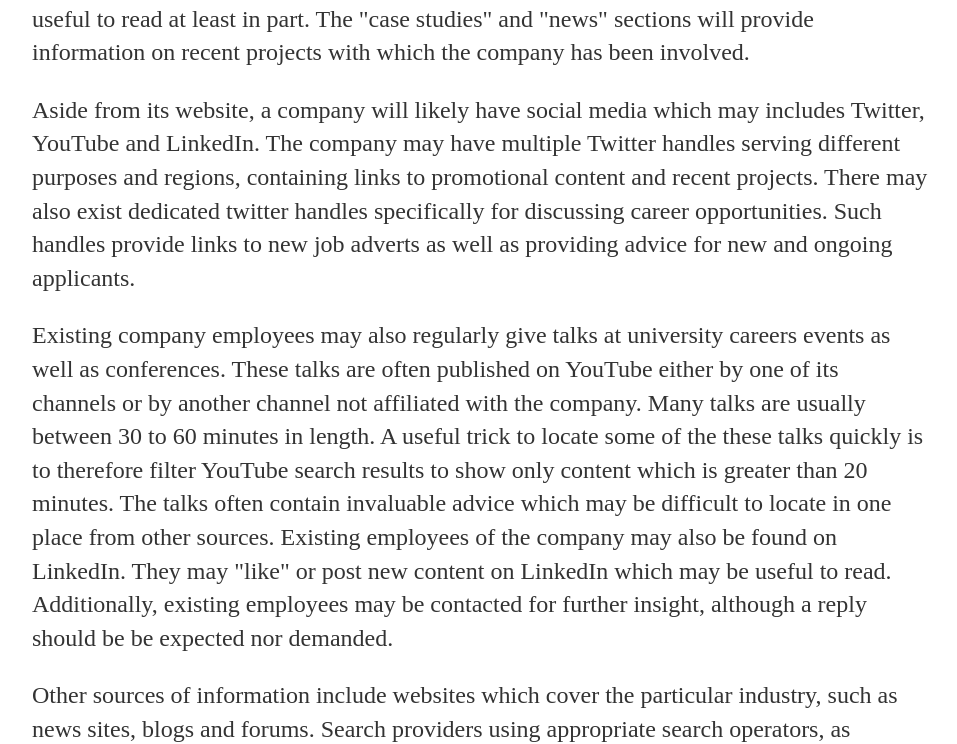
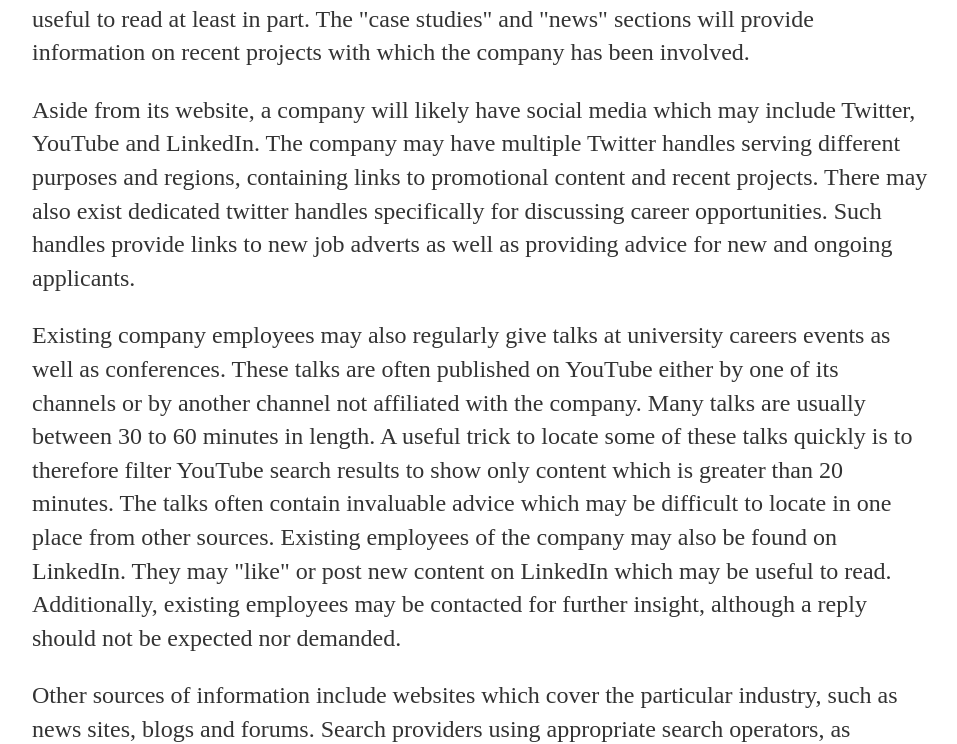
Before and after one commit to pa5411/Graduate-Job-Help, a Jekyll site: the page built from researchingcompaniesandtopics.html, in a window 1280 px wide. Shown: the part 791-1535 px from the top of the page, without its empty margins (160-1117 px from the left). Built offline with Jekyll 4.4.1, drawn with Linux system fonts in a browser that asks for light colours.

Commit message:
fix grammar and typos in research companies guide

```diff
--- a/researchingcompaniesandtopics.html
+++ b/researchingcompaniesandtopics.html
@@ -18,9 +18,9 @@ date: 2021-06-21
 
 		<p> The "careers" section will have a wide variety of information. This may include general information about the business of the company, specific information on roles held by its employees and guidance on the application process. The "about us" section will have detailed information on the business of the company and its values. There may also be links to business reports as well as statements on its ethics and sustainability policy. The reports may be detailed financial reports for each quarter or summary reports. Detailed financial reports may be difficult to consume. However summary reports are concise and would be useful to read at least in part. The "case studies" and "news" sections will provide information on recent projects with which the company has been involved. </p>
 
-		<p> Aside from its website, a company will likely have social media which may includes Twitter, YouTube and LinkedIn. The company may have multiple Twitter handles serving different purposes and regions, containing links to promotional content and recent projects. There may also exist dedicated twitter handles specifically for discussing career opportunities. Such handles provide links to new job adverts as well as providing advice for new and ongoing applicants. </p>
+		<p> Aside from its website, a company will likely have social media which may include Twitter, YouTube and LinkedIn. The company may have multiple Twitter handles serving different purposes and regions, containing links to promotional content and recent projects. There may also exist dedicated twitter handles specifically for discussing career opportunities. Such handles provide links to new job adverts as well as providing advice for new and ongoing applicants. </p>
 
-		<p> Existing company employees may also regularly give talks at university careers events as well as conferences. These talks are often published on YouTube either by one of its channels or by another channel not affiliated with the company. Many talks are usually between 30 to 60 minutes in length. A useful trick to locate some of the these talks quickly is to therefore filter YouTube search results to show only content which is greater than 20 minutes. The talks often contain invaluable advice which may be difficult to locate in one place from other sources. Existing employees of the company may also be found on LinkedIn. They may "like" or post new content on LinkedIn which may be useful to read. Additionally, existing employees may be contacted for further insight, although a reply should be be expected nor demanded. </p>
+		<p> Existing company employees may also regularly give talks at university careers events as well as conferences. These talks are often published on YouTube either by one of its channels or by another channel not affiliated with the company. Many talks are usually between 30 to 60 minutes in length. A useful trick to locate some of these talks quickly is to therefore filter YouTube search results to show only content which is greater than 20 minutes. The talks often contain invaluable advice which may be difficult to locate in one place from other sources. Existing employees of the company may also be found on LinkedIn. They may "like" or post new content on LinkedIn which may be useful to read. Additionally, existing employees may be contacted for further insight, although a reply should not be expected nor demanded. </p>
 
 		<p> Other sources of information include websites which cover the particular industry, such as news sites, blogs and forums. Search providers using appropriate search operators, as described <a href="https://support.google.com/websearch/answer/2466433">here</a> for Google, may be useful in this regard. Depending on the experience and topic, it may also be useful to use browse through academic papers. Smaller sized companies typically have less promotional material available then larger sized companies. Industry relevant websites and LinkedIn become particularly useful in such cases. </P>
 
```
